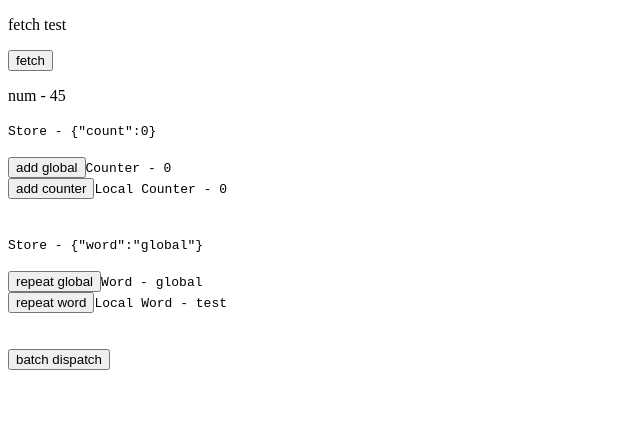
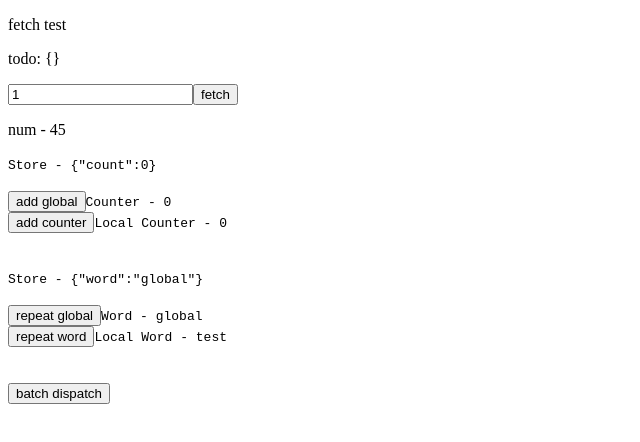
Before and after one commit to walze/flux-context-hooks-example, a React (Vite) app: page / in a window 1280 px wide. Shown: the top 442 px of the page, without its empty margins (0-640 px from the left). Built offline with nearby package versions, Linux system fonts and the light colour scheme.

Commit message:
added fetch example

```diff
--- a/src/App.jsx
+++ b/src/App.jsx
@@ -1,21 +1,39 @@
-import React from 'react'
+import React, { useState } from 'react'
 import { Counter } from './components/Counter'
 import { Repeater } from './components/Repeater'
 import { batchDispatch, useActions } from './flux/Actions';
+import { generalStore } from './flux/GeneralStore';
 
 const { GET_TODO } = useActions();
 
-export const App = () => {
+const listener = generalStore.createListener(stt => ({
+  todo: stt.todo,
+}))
+
+/**
+ * @param { import('./generics/Store')
+ *    .ConnectedStoreProps<{}, ReturnType<typeof listener>>
+ * } props
+ */
+const app = (props) => {
+  const { store } = props
+
+  const [id, setId] = useState(1)
+
   const batch = () => batchDispatch({
     ADD_COUNTER: 1,
     REPEAT_WORD: 'succ',
   })
 
+  const inputChange = ({ target }) => setId(target.value)
+
   return (
     <>
       <div>
         <p>fetch test</p>
-        <button onClick={() => GET_TODO(1)}>fetch</button>
+        <p>todo: {JSON.stringify(store.todo)}</p>
+        <input type="number" onChange={inputChange} value={id} />
+        <button onClick={() => GET_TODO(id)}>fetch</button>
       </div>
 
 
@@ -25,3 +43,6 @@ export const App = () => {
     </>
   )
 }
+
+
+export const App = generalStore.connect(app, listener)
--- a/src/flux/GeneralStore.jsx
+++ b/src/flux/GeneralStore.jsx
@@ -4,6 +4,7 @@ import { Store } from '../generics/Store'
 const initialState = {
   count: 0,
   word: 'global',
+  todo: {},
   obj: {
     a: [],
     b: '2',
@@ -34,7 +35,7 @@ export class GeneralStore extends Store {
     console.log(action)
 
     if (GET_TODO) {
-      console.log(await GET_TODO)
+      state.todo = await GET_TODO
     }
 
     if (ADD_COUNTER) {
@@ -49,5 +50,4 @@ export class GeneralStore extends Store {
   }
 }
 
-
 export const generalStore = new GeneralStore()
```
